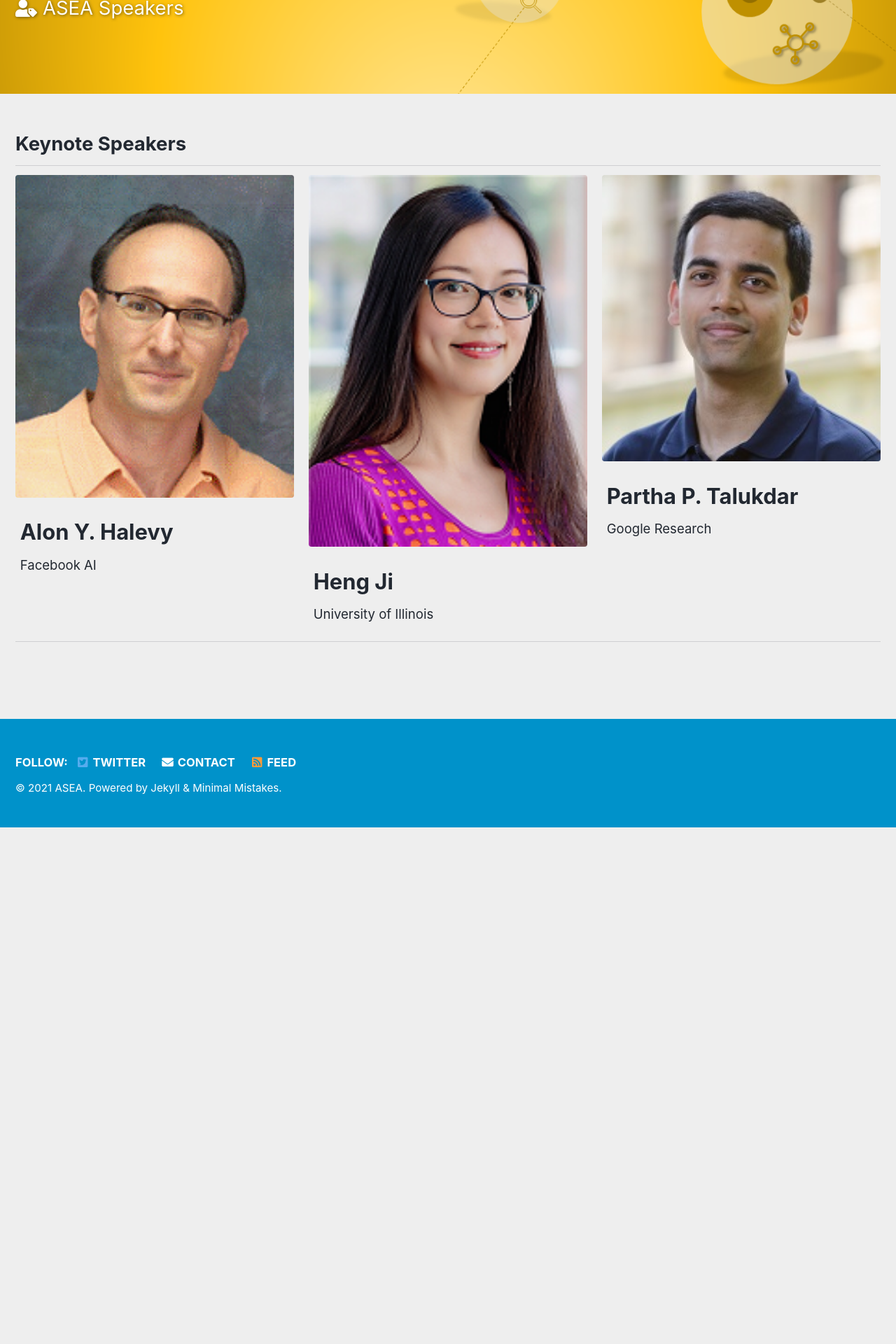
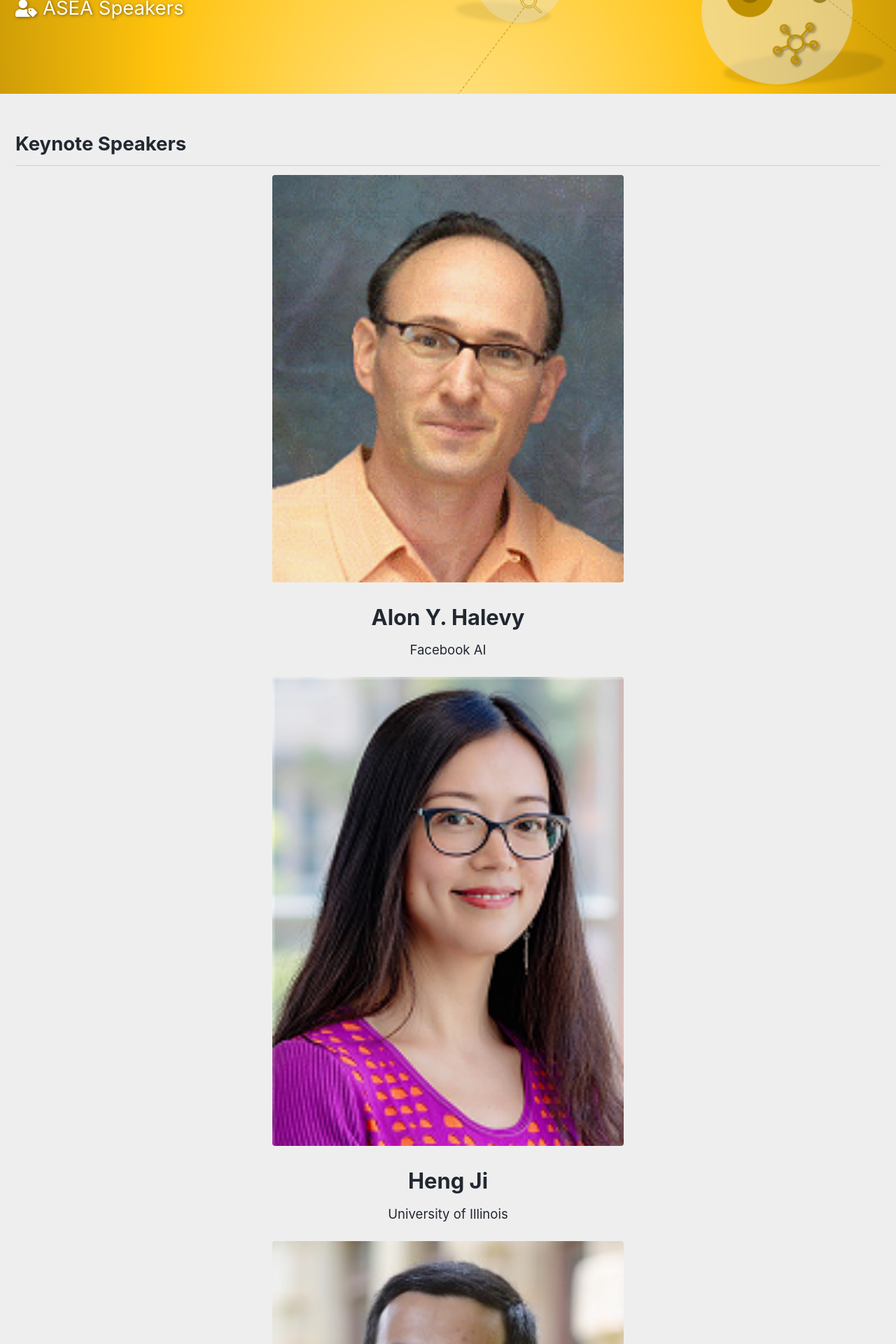
Before and after one commit to asea2021/ijcai-asea2021, a Jekyll site: the page built from _pages/speakers.md, in a window 1280 px wide. Shown: the part 394-2314 px from the top of the page at 70% size. Built offline with Jekyll 4.4.1, drawn with Linux system fonts in a browser that asks for light colours; cached includes are drawn as plain includes; before the commit the page ends 1576 px from its top, so only the background shows below that.

Commit message:
Speakers

```diff
--- a/_pages/speakers.md
+++ b/_pages/speakers.md
@@ -18,4 +18,4 @@ feature_row:
     excerpt: "Google Research"
 ---
 <h2>Keynote Speakers</h2>
-{% include feature_row %}
+{% include feature_row type="center" %}
```
